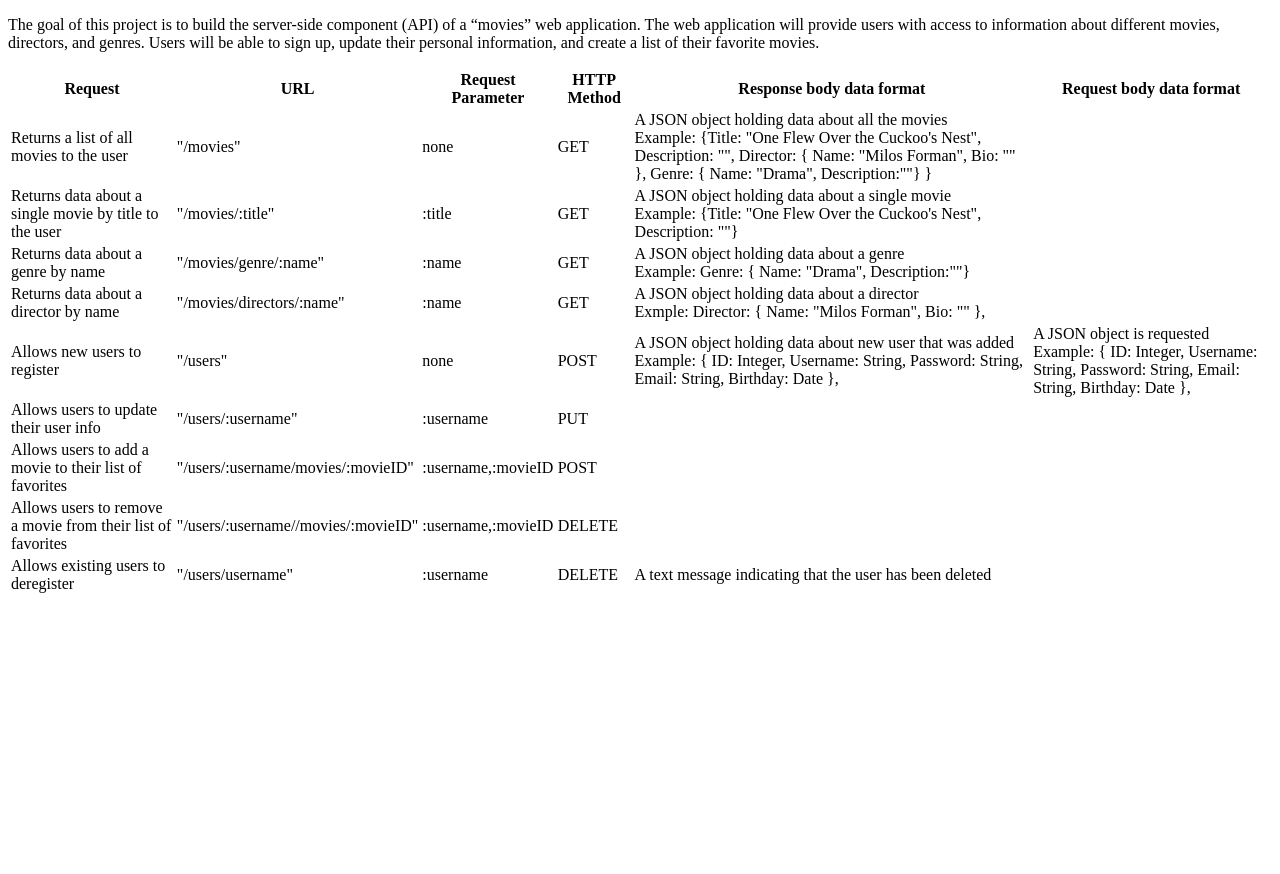
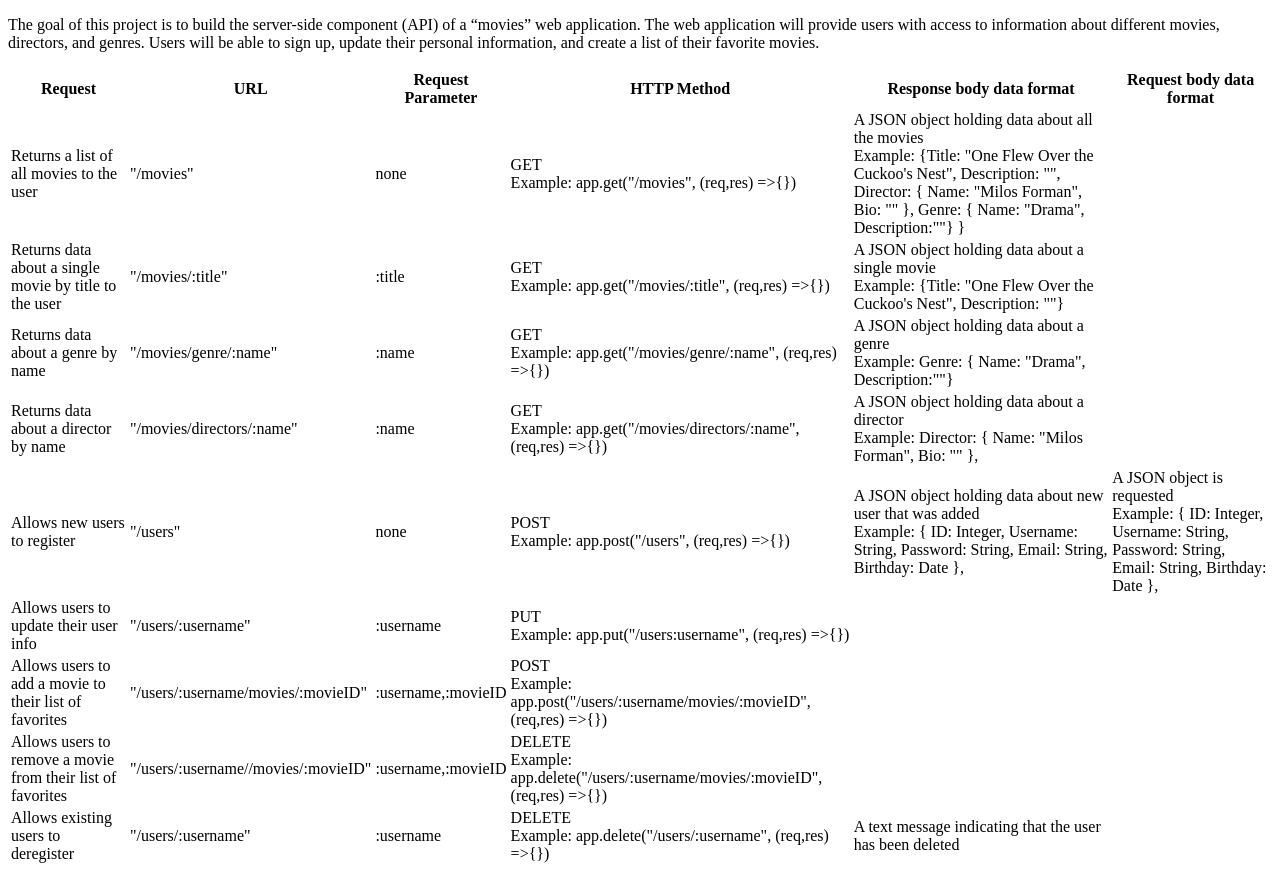
Before and after one commit to senorindependiente/movie_api, a website: page Express/public/documentation.html in a window 1280 px wide. Before the commit the page ends 800 px from the top, so only its background shows below. Drawn offline with Linux system fonts and the light colour scheme.

Commit message:
Updated documentation  file

```diff
--- a/Express/public/documentation.html
+++ b/Express/public/documentation.html
@@ -28,7 +28,7 @@
         <td>Returns a list of all movies to the user</td>
         <td>"/movies"</td>
         <td>none</td>
-        <td>GET</td>
+        <td>GET <br> Example: app.get("/movies", (req,res) =>{})</td>
         <td>
           A JSON object holding data about all the movies <br />
           Example: {Title: "One Flew Over the Cuckoo's Nest", Description: "",
@@ -40,7 +40,7 @@
         <td>Returns data about a single movie by title to the user</td>
         <td>"/movies/:title"</td>
         <td>:title</td>
-        <td>GET</td>
+        <td>GET <br> Example: app.get("/movies/:title", (req,res) =>{})</td>
         <td>
           A JSON object holding data about a single movie <br />
           Example: {Title: "One Flew Over the Cuckoo's Nest", Description: ""}
@@ -50,7 +50,7 @@
         <td>Returns data about a genre by name</td>
         <td>"/movies/genre/:name"</td>
         <td>:name</td>
-        <td>GET</td>
+        <td>GET<br> Example: app.get("/movies/genre/:name", (req,res) =>{})</td>
         <td>
           A JSON object holding data about a genre <br />
           Example: Genre: { Name: "Drama", Description:""}
@@ -61,10 +61,10 @@
         <td>Returns data about a director by name</td>
         <td>"/movies/directors/:name"</td>
         <td>:name</td>
-        <td>GET</td>
+        <td>GET <br> Example: app.get("/movies/directors/:name", (req,res) =>{})</td>
         <td>
           A JSON object holding data about a director <br />
-          Exmple: Director: { Name: "Milos Forman", Bio: "" },
+          Example: Director: { Name: "Milos Forman", Bio: "" },
         </td>
       </tr>
 
@@ -72,7 +72,7 @@
         <td>Allows new users to register</td>
         <td>"/users"</td>
         <td>none</td>
-        <td>POST</td>
+        <td>POST <br>Example: app.post("/users", (req,res) =>{})</td>
         <td>
           A JSON object holding data about new user that was added <br />
           Example: {
@@ -98,26 +98,26 @@
         <td>Allows users to update their user info</td>
         <td>"/users/:username"</td>
         <td>:username</td>
-        <td>PUT</td>
+        <td>PUT <br> Example: app.put("/users:username", (req,res) =>{})</td>
       </tr>
       <tr>
         <td>Allows users to add a movie to their list of favorites</td>
         <td>"/users/:username/movies/:movieID"</td>
         <td>:username,:movieID</td>
-        <td>POST</td>
+        <td>POST <br> Example: app.post("/users/:username/movies/:movieID", (req,res) =>{})</td>
       </tr>
       <tr>
         <td>Allows users to remove a movie from their list of favorites</td>
         <td>"/users/:username//movies/:movieID"</td>
         <td>:username,:movieID</td>
-        <td>DELETE</td>
+        <td>DELETE <br> Example: app.delete("/users/:username/movies/:movieID", (req,res) =>{})</td>
 
       </tr>
       <tr>
         <td>Allows existing users to deregister</td>
-        <td>"/users/username"</td>
+        <td>"/users/:username"</td>
         <td>:username</td>
-        <td>DELETE</td>
+        <td>DELETE <br> Example: app.delete("/users/:username", (req,res) =>{})</td>
         <td>A text message indicating that the user has been deleted</td>
       </tr>
     </table>
```
